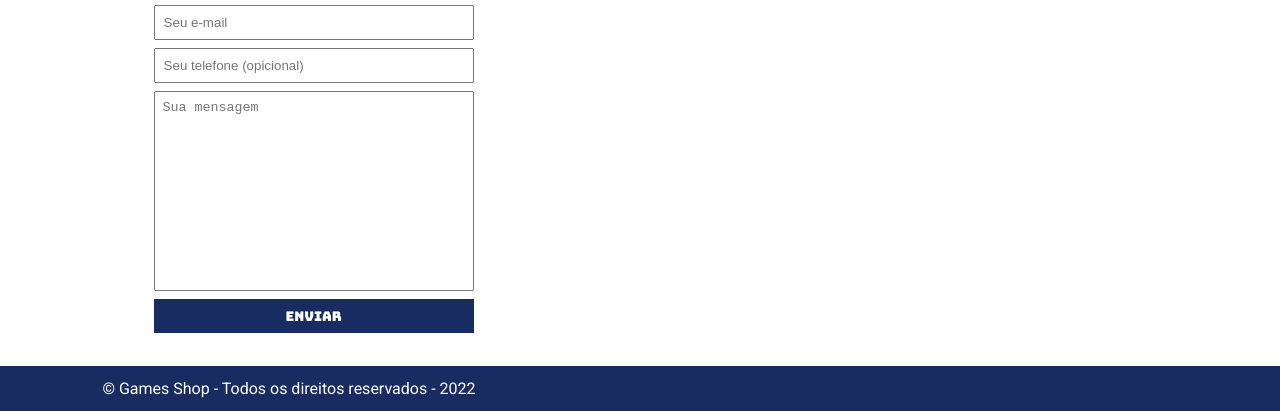
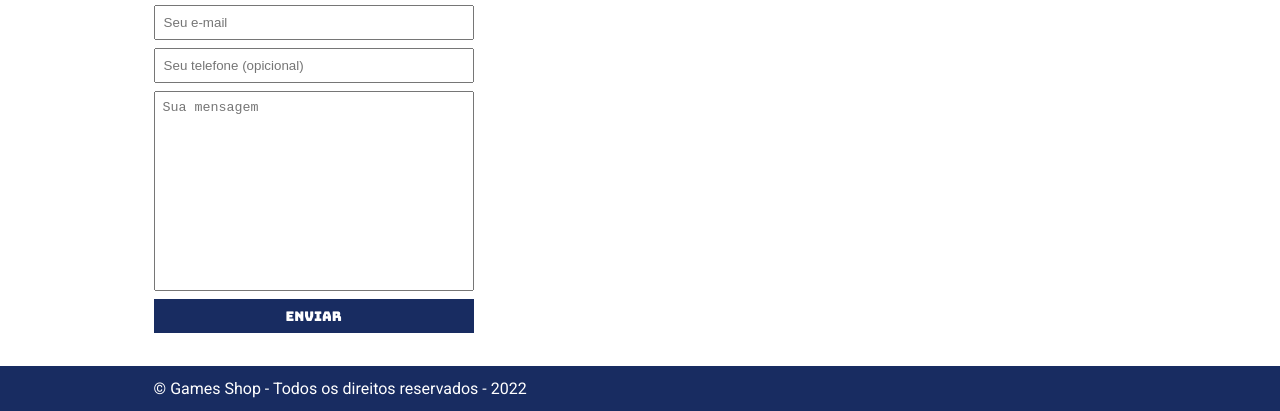
Before and after one commit to malu-code42/ebac_projeto_01, a plain HTML site: page index.html in a window 1280 px wide. Shown: the part 730-1141 px from the top of the page. Drawn offline with Linux system fonts and the light colour scheme.

Commit message:
Chore -> Ajustes de desing

```diff
--- a/main.css
+++ b/main.css
@@ -183,6 +183,6 @@ input:focus, textarea:focus {
 footer {
     background-color: #182c61;
     color: white;
-    padding: 1% 8%;
+    padding: 1% 12%;
     font-weight: normal;
 }
```
Also changed, not shown: index.html (+0 -1 lines).
